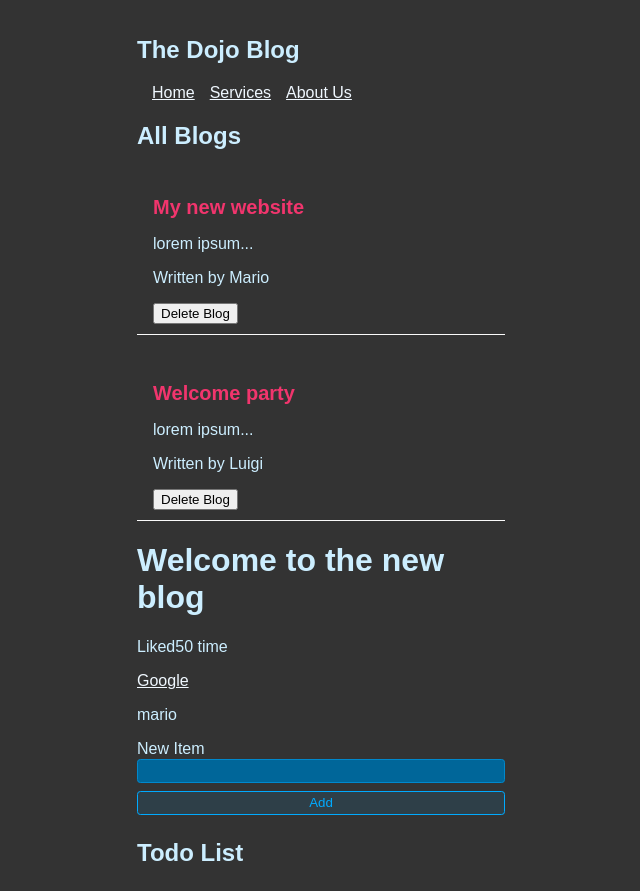
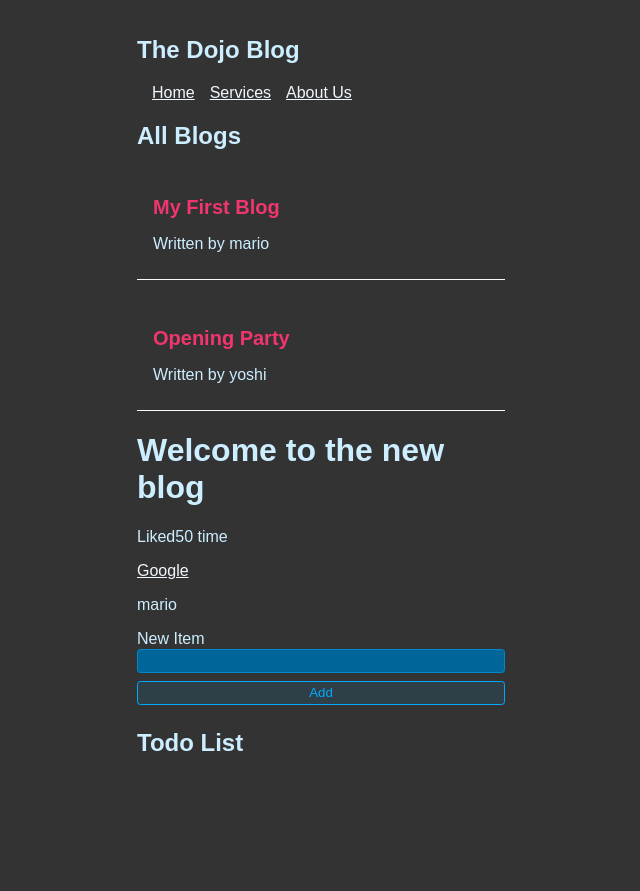
Before and after one commit to ordyfandio/LearnReact, a React (Vite) app: page / in a window 1280 px wide. Shown: the whole page, without its empty margins (319-959 px from the left). After the commit the page ends 800 px from the top, so only its background shows below. Built offline with nearby package versions, Linux system fonts and the light colour scheme; data requests are answered from the project's data file.

Commit message:
using Fetch API

```diff
--- /dev/null
+++ b/data/db.json
@@ -0,0 +1,16 @@
+{
+    "blogs":[
+        {
+            "title":"My First Blog",
+            "body":"Why do we use it?\nIt is a long established fact that a reader will be distracted",
+            "author":"mario",
+            "id":1
+        },
+        {
+            "title":"Opening Party",
+            "body":"Why do we use it?\nIt is a long established fact that a reader will be distracted",
+            "author":"yoshi",
+            "id":2
+        }
+    ]
+}
--- a/package.json
+++ b/package.json
@@ -11,7 +11,8 @@
   },
   "dependencies": {
     "react": "^18.2.0",
-    "react-dom": "^18.2.0"
+    "react-dom": "^18.2.0",
+    "vite-plugin-simple-json-server": "^0.6.2"
   },
   "devDependencies": {
     "@types/react": "^18.2.15",
@@ -21,6 +22,7 @@
     "eslint-plugin-react": "^7.32.2",
     "eslint-plugin-react-hooks": "^4.6.0",
     "eslint-plugin-react-refresh": "^0.4.3",
+    "json-server": "^0.17.3",
     "vite": "^4.4.5"
   }
 }
--- a/src/BlogList.jsx
+++ b/src/BlogList.jsx
@@ -1,5 +1,5 @@
 /* eslint-disable react/prop-types */
-const BlogList  = ({blog, title, handleDelete}) => {
+const BlogList  = ({blog, title}) => {
 
 
 
@@ -9,9 +9,8 @@ const BlogList  = ({blog, title, handleDelete}) => {
             {blog.map((blog) =>(
               <div className="blog-preview" key={blog.id}>
                   <h2>{blog.title}</h2>
-                  <p>{blog.body}</p>
                   <p>Written by {blog.author}</p>
-                  <button onClick={()=> handleDelete(blog.id)}>Delete Blog</button>
+
               </div>
             ))}
         </div>
--- a/src/Home.jsx
+++ b/src/Home.jsx
@@ -1,23 +1,38 @@
-import { useState } from "react";
+import { useState,useEffect } from "react";
 import BlogList from "./BlogList"
 
 const Home = () => {
-    const [blogs,setBlogs]=useState([
-        {title:"My new website", body:"lorem ipsum...",author:"Mario",id:1},
-        {title:"Welcome party", body:"lorem ipsum...",author:"Luigi",id:2}
-    ]);
-
-    const handleDelete =(id) =>{
-        const newBlog= blogs.filter(blog => blog.id!==id);
-        setBlogs(newBlog);
-    }
+    const [blogs,setBlogs]=useState(null);
+    const [isPending,setIsPending]=useState(true);
+    const [error,setError]=useState(null);
 
 
+   useEffect(()=>{
+      setTimeout(()=>{
+        fetch('http://localhost:8000/blogs')
+      .then(res=>{
+        if(!res.ok){
+          throw Error('could not fetch the data for that resource !');
+        }
+        return res.json();
+      })
+      .then(data =>{
+        setBlogs(data)
+        setIsPending(false)
+        setError(null)
+      })
+      .catch(err=>{
+        setError(err.message)
+        setIsPending(false)
+      })
+      },2000)
+   },[]);
 
     return (
         <div className="home">
-            <BlogList blog={blogs} title="All Blogs" handleDelete={handleDelete}/>
-
+            {error && <div style={{color:'red',fontSize:18,marginTop:18}}>{error}</div>}
+            {isPending && <div>Loading...</div>}
+            {blogs && <BlogList blog={blogs} title="All Blogs" />}
         </div>
 
 
--- a/vite.config.js
+++ b/vite.config.js
@@ -1,7 +1,9 @@
 import { defineConfig } from 'vite'
 import react from '@vitejs/plugin-react-swc'
+import jsonServer from 'vite-plugin-simple-json-server';
 
 // https://vitejs.dev/config/
 export default defineConfig({
-  plugins: [react()],
+  plugins: [react(),jsonServer()],
+
 })
```
Also changed, not shown: 1 other file (tests, documents, lock files or other folders).
